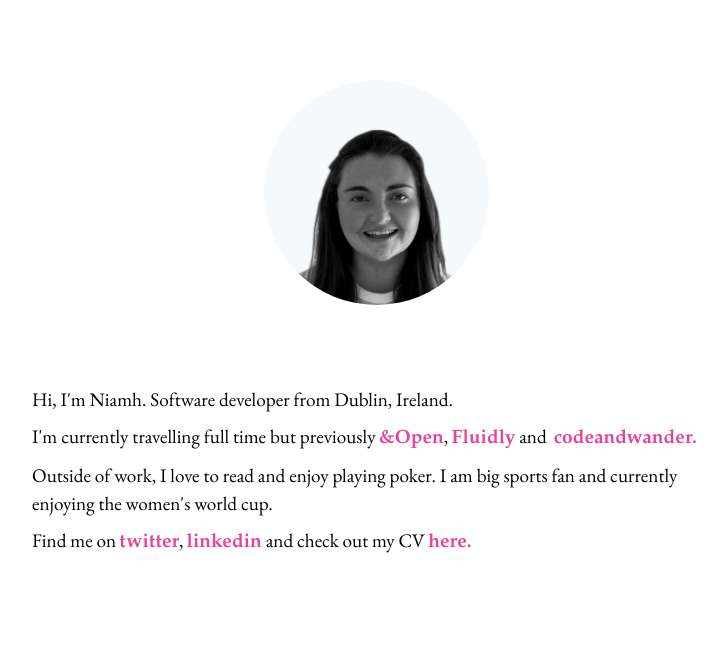
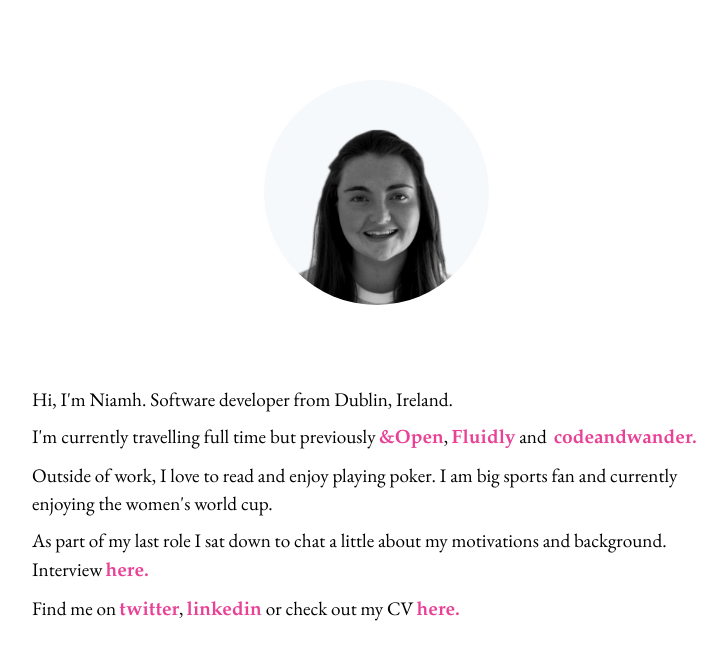
Before and after one commit to nileahtobhair/site-2023, a Next.js app: page / in a window 1280 px wide. Shown: the top 660 px of the page, without its empty margins (264-991 px from the left). Built offline with nearby package versions, Linux system fonts and the light colour scheme; a web font is replaced by a local one.

Commit message:
Add further resources

```diff
--- a/pages/index.js
+++ b/pages/index.js
@@ -53,6 +53,16 @@ export default function Home() {
           sports fan and currently enjoying the women's world cup.
         </p>
         <p>
+          As part of my last role I sat down to chat a little about my
+          motivations and background. Interview
+          <a
+            target="_blank"
+            href="https://www.irishtimes.com/advertising-feature/2022/07/06/ten-minutes-with-niamh-lawlor-senior-frontend-engineer-at-open/"
+          >
+            here.
+          </a>
+        </p>
+        <p>
           Find me on
           <a target="_blank" href="https://twitter.com/nileahtobhair">
             twitter
@@ -61,8 +71,15 @@ export default function Home() {
           <a target="_blank" href="https://www.linkedin.com/in/nlawlor/">
             linkedin
           </a>{" "}
-          and check out my CV
-          <a href="https://www.codeandwander.com/">here.</a>
+          or check out my CV
+          <a
+            href="/CV.pdf"
+            alt="alt text"
+            target="_blank"
+            rel="noopener noreferrer"
+          >
+            here.
+          </a>
         </p>
       </section>
     </Layout>
```
Also changed, not shown: 1 other file (tests, documents, lock files or other folders).
